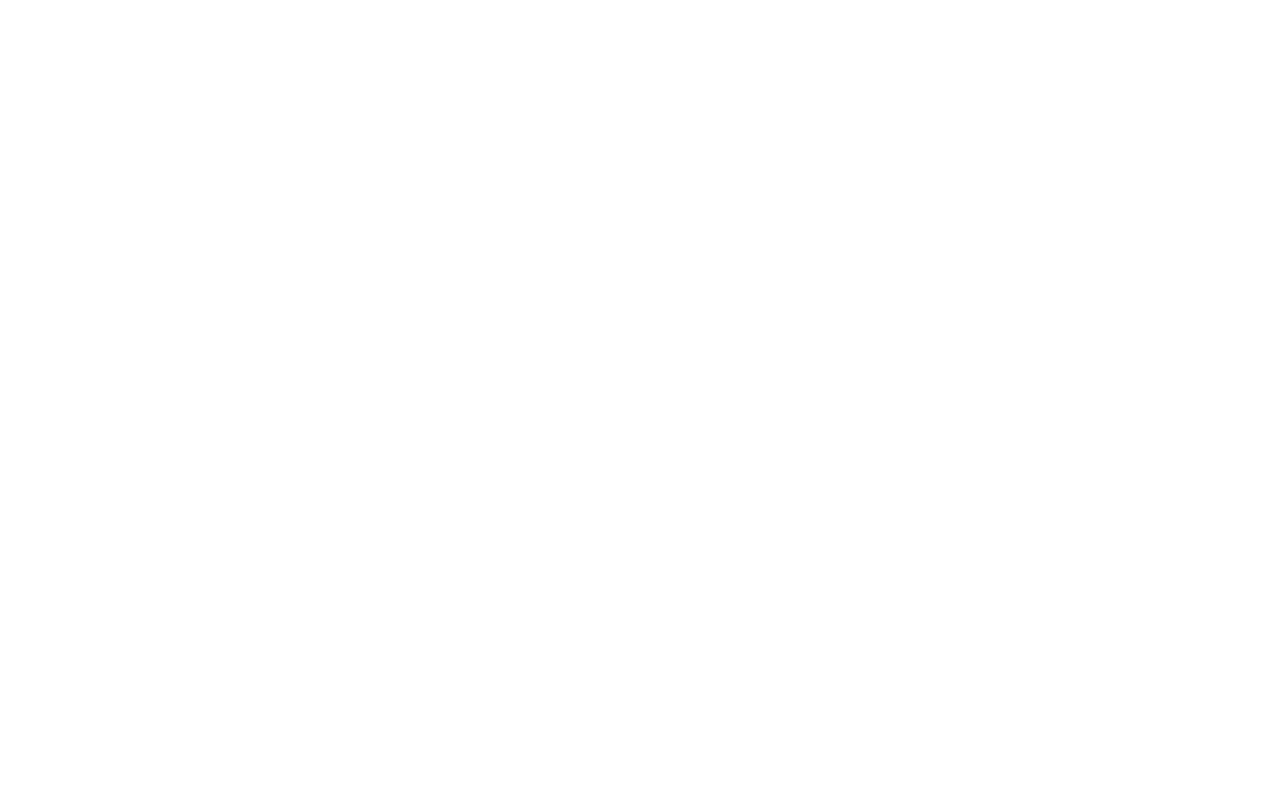
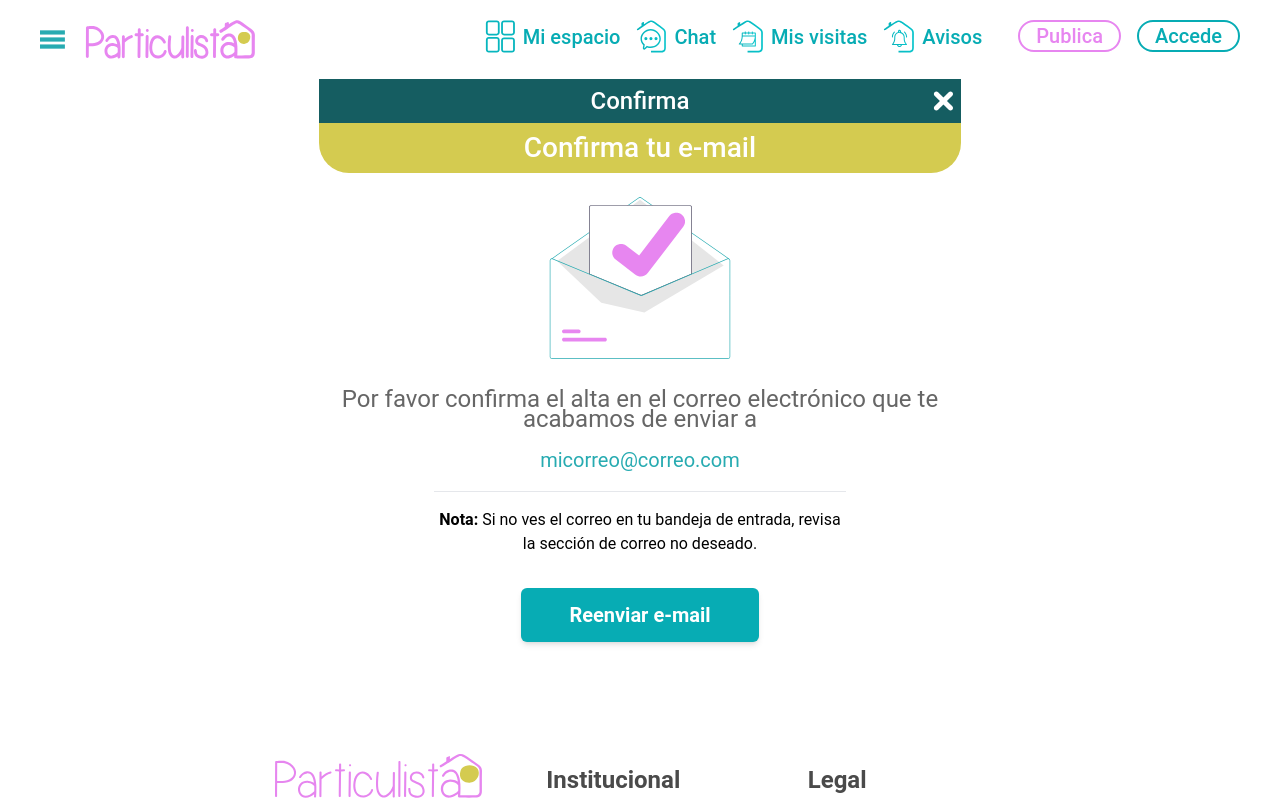
Before and after one commit to particulistas/front, a Nuxt app: page /ingresar/confirmar-registro in a window 1280 px wide. Before the commit this address had no page. Shown: the top 800 px of the page. Built offline with nearby package versions, Linux system fonts and the light colour scheme.

Commit message:
retrieve and confirm

```diff
--- a/assets/css/colors.css
+++ b/assets/css/colors.css
@@ -50,6 +50,10 @@
     E786F0
     ***
 */
+.bg-E786F0{
+    background-color: var(--p-E786F0);
+}
+
 .btn-outline-E786F0{
     color: var(--p-E786F0);
     border-color: var(--p-E786F0);
--- a/pages/ingresar/loginForm.vue
+++ b/pages/ingresar/components/loginForm.vue
@@ -29,8 +29,8 @@
 </template>
 <script setup>
 import { ref } from 'vue'
-import InputEmail  from '../components/InputEmail.vue'
-import InputPassword from '../components/InputPassword.vue'
+import InputEmail  from '../../components/InputEmail.vue'
+import InputPassword from '../../components/InputPassword.vue'
 
 
 const email = ref(null)
--- /dev/null
+++ b/pages/ingresar/confirmar-registro.vue
@@ -0,0 +1,38 @@
+<template>
+    <Layout>
+        <div class="bg-[#155D61] lg:bg-white">
+
+            <div class="lg:mx-auto lg:w-[642px] text-center">
+                <p class="bg-[#155D61] relative text-white text-center text-[24px] font-medium p-2.5 lg:p-1">
+                    Confirma
+                    <img class="absolute right-3 lg:right-2 top-[17px] lg:top-3" src="/assets/icons/times.svg" alt="registro_times">
+                </p>
+                <div class="bg-[#D4CB50] text-center text-white text-[28px] font-medium py-6 lg:py-1 rounded-t-[20px] lg:rounded-t-none lg:rounded-b-[30px]">
+                    Confirma tu e-mail
+                </div>
+                <div class="bg-white pt-6 px-4">
+                    <img class="mx-auto" src="/assets/imgs/card-confirm-register.svg" alt="card-confirm-register">
+                    <p class="color-666 leading-5 text-[20px] lg:text-[24px] mt-[30px]">Por favor confirma el alta en el correo electrónico que te acabamos de enviar a</p>
+                    <p class="color-27ABB1 mt-4 text-[20px]">micorreo@correo.com</p>
+                    <div class="mt-4 border-b border-gray-[#666] lg:w-[412px] lg:mx-auto"></div>
+                    <p class="mt-4 lg:w-[412px] mx-auto text-base">
+                        <b>Nota:</b> Si no ves el correo en tu bandeja de entrada, revisa la sección de correo no deseado.
+                    </p>
+                    <div class="mt-8 mb-20 text-center">
+                        <button
+                            class="bg-07ACB4 hover:text-[#07ACB4] hover:bg-white text-white font-bold text-[20px] py-3 px-[48px] rounded-[6px] shadow-md"
+                            @click="submit"
+                        >
+                            Reenviar e-mail
+                        </button>
+                    </div>
+                </div>
+            </div>
+
+        </div>
+    </Layout>
+</template>
+<script setup>
+import { ref } from 'vue';
+import Layout from '~/layouts/default.vue'
+</script>
--- a/pages/ingresar.vue
+++ b/pages/ingresar/index.vue
@@ -8,7 +8,7 @@
                   {{ showRegister ? 'Registrate' : 'Iniciar sesión'}}
                   <img class="absolute right-3 lg:right-2 top-[17px] lg:top-3" src="/assets/icons/times.svg" alt="registro_times">
               </p>
-              <div class="bg-white pt-12 lg:pt-[26px] rounded-t-[18px] px-6 lg:px-0">
+              <div class="bg-white pt-12 lg:pt-[26px] rounded-t-[18px] px-4 lg:px-0">
                 <img class="mx-auto" src="/assets/imgs/registro1.svg" alt="registro">
                 <div class="border border-07ACB4 rounded-[10px] inline-flex mt-14 lg:mt-6 overflow-hidden">
                   <button
@@ -40,8 +40,8 @@
 <script setup>
 import { ref } from 'vue';
 import Layout from '~/layouts/default.vue'
-import reigisterForm from './ingresar/reigisterForm.vue';
-import loginForm from './ingresar/loginForm.vue';
+import reigisterForm from './components/reigisterForm.vue';
+import loginForm from './components/loginForm.vue';
 
 import { useMainStore } from '~/stores/mainStore';
 
--- /dev/null
+++ b/pages/ingresar/recuperar-contraseña.vue
@@ -0,0 +1,39 @@
+<template>
+    <Layout>
+        <div class="bg-[#155D61] lg:bg-white">
+
+            <div class="lg:mx-auto lg:w-[642px] text-center">
+                <p class="bg-[#155D61] relative text-white text-center text-[24px] font-medium p-2.5 lg:p-1">
+                    Recuperar contraseña
+                    <img class="absolute right-3 lg:right-2 top-[17px] lg:top-3" src="/assets/icons/times.svg" alt="registro_times">
+                </p>
+                <div class="bg-white pt-6 px-4 rounded-t-[18px] lg:rounded-t-none">
+                    <img class="w-[308px] lg:w-auto mx-auto" src="/assets/imgs/ingresar-recuperar-contraseña.svg" alt="">
+                    <p class="w-[308px] lg:w-[325px] mx-auto text-base mt-6 color-666 text-left leading-5">Para recuperar tu contraseña, ingresa tu email o teléfono registrado y te enviamos una clave de recuperación al correo electrónico.</p>
+                    <div class="w-[311px] mx-auto mt-8">
+                        <label class="text-[20px] color-666 font-medium mb-1 text-left block">E-mail o teléfono</label>
+                        <InputText />
+                    </div>
+                    <div class="mt-8 mb-20 flex justify-between text-center w-[331px] mx-auto">
+                        <button
+                            class="bg-E786F0 hover:text-[#E786F0] hover:bg-white text-white font-bold text-[20px] py-3 px-[40px] rounded-[6px] shadow-md"
+                        >
+                            Cancelar
+                        </button>
+                        <button
+                            class="bg-07ACB4 hover:text-[#07ACB4] hover:bg-white text-white font-bold text-[20px] py-3 px-[48px] rounded-[6px] shadow-md"
+                        >
+                            Entrar
+                        </button>
+                    </div>
+                </div>
+            </div>
+
+        </div>
+    </Layout>
+</template>
+<script setup>
+import { ref } from 'vue';
+import Layout from '~/layouts/default.vue'
+import InputText  from '~/pages/components/InputText.vue'
+</script>
```
Also changed, not shown: pages/ingresar/components/reigisterForm.vue (renamed from pages/ingresar/reigisterForm.vue, +5 -5 lines), public/assets/imgs/card-confirm-register.svg (added), public/assets/imgs/ingresar-recuperar-contraseña.svg (added).
